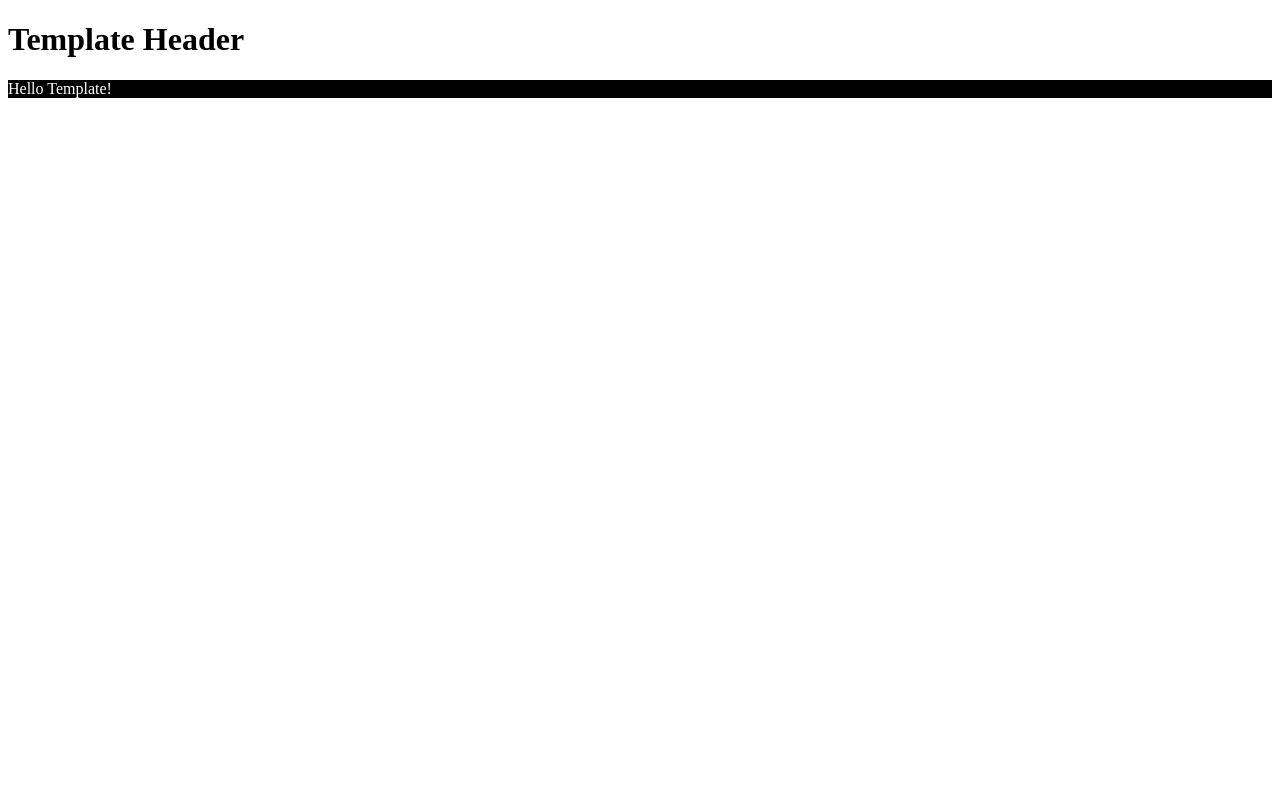
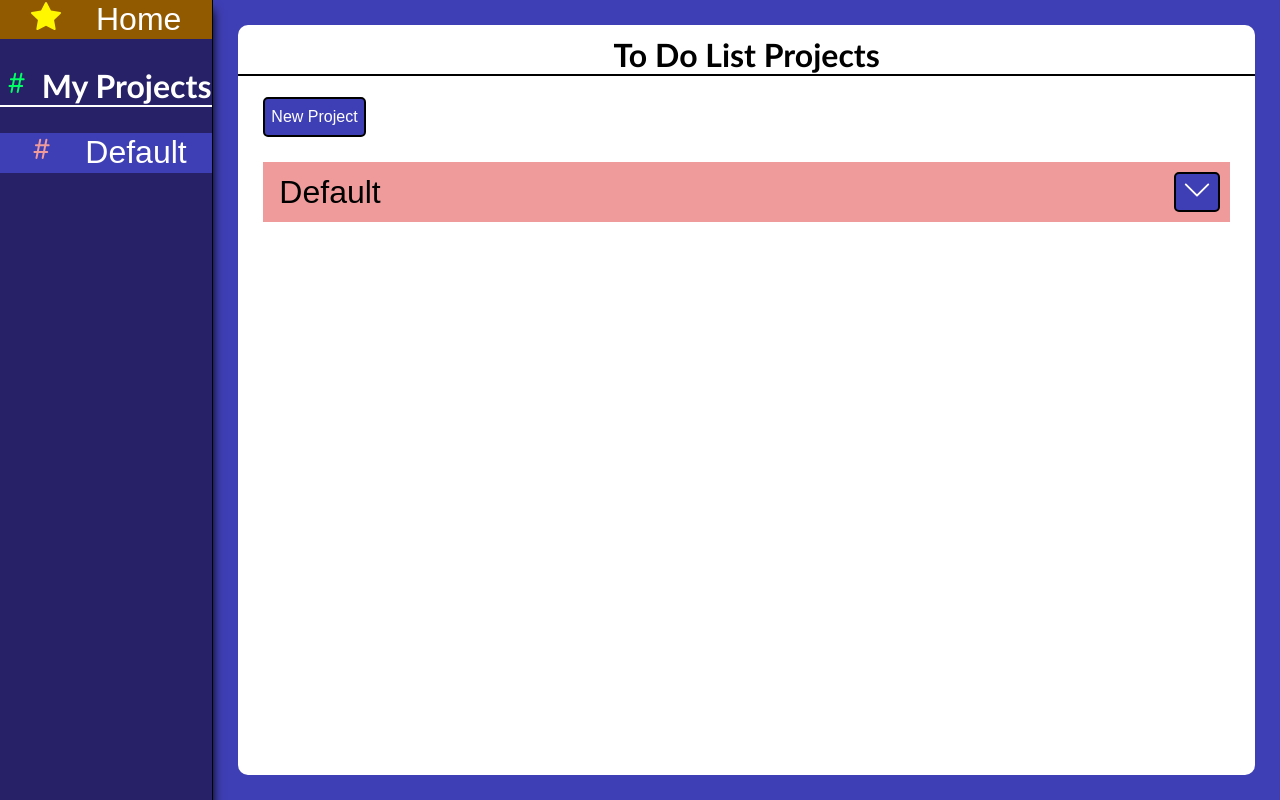
Before and after one commit to conkliniam/todo-list, a website built with webpack: page src/index.html in a window 1280 px wide. Built offline with nearby package versions, Linux system fonts and the light colour scheme.

Commit message:
Add initial structure with some implementation
Implementation includes a sidebar with a home and
projects along with the ability to add new projects
to the app from the home page and navigate to pages
for the projects.

```diff
--- /dev/null
+++ b/src/controllers/projectController.js
@@ -0,0 +1,17 @@
+import Project from "../models/project";
+
+const projects = [];
+
+function getSavedProjects() {
+  const defaultProject = new Project("Default", 0, "#ef9b9b");
+  projects.push(defaultProject);
+  return projects;
+}
+
+function addProject(name, color) {
+  const newProject = new Project(name, projects.length, color);
+  projects.push(newProject);
+  return newProject;
+}
+
+export { getSavedProjects, addProject };
--- a/src/index.html
+++ b/src/index.html
@@ -3,10 +3,47 @@
   <head>
     <meta charset="UTF-8" />
     <meta name="viewport" content="width=device-width, initial-scale=1.0" />
-    <title>Template</title>
+    <title>To Do Lists</title>
   </head>
   <body>
-    <header><h1>Template Header</h1></header>
+    <div id="sidebar">
+      <button id="home-button" class="nav-item sidebar-text">
+        <svg
+          xmlns="http://www.w3.org/2000/svg"
+          width="30"
+          height="30"
+          fill="currentColor"
+          class="bi bi-star-fill"
+          viewBox="0 0 16 16"
+        >
+          <path
+            d="M3.612 15.443c-.386.198-.824-.149-.746-.592l.83-4.73L.173 6.765c-.329-.314-.158-.888.283-.95l4.898-.696L7.538.792c.197-.39.73-.39.927 0l2.184 4.327 4.898.696c.441.062.612.636.282.95l-3.522 3.356.83 4.73c.078.443-.36.79-.746.592L8 13.187l-4.389 2.256z"
+          />
+        </svg>
+        Home
+      </button>
+      <div id="my-projects">
+        <h2 class="sidebar-text title">
+          <span id="first-hashtag">
+            <svg
+              class="hashtag"
+              xmlns="http://www.w3.org/2000/svg"
+              width="30"
+              height="30"
+              fill="currentColor"
+              class="bi bi-hash"
+              viewBox="0 0 16 16"
+            >
+              <path
+                d="M8.39 12.648a1 1 0 0 0-.015.18c0 .305.21.508.5.508.266 0 .492-.172.555-.477l.554-2.703h1.204c.421 0 .617-.234.617-.547 0-.312-.188-.53-.617-.53h-.985l.516-2.524h1.265c.43 0 .618-.227.618-.547 0-.313-.188-.524-.618-.524h-1.046l.476-2.304a1 1 0 0 0 .016-.164.51.51 0 0 0-.516-.516.54.54 0 0 0-.539.43l-.523 2.554H7.617l.477-2.304c.008-.04.015-.118.015-.164a.51.51 0 0 0-.523-.516.54.54 0 0 0-.531.43L6.53 5.484H5.414c-.43 0-.617.22-.617.532s.187.539.617.539h.906l-.515 2.523H4.609c-.421 0-.609.219-.609.531s.188.547.61.547h.976l-.516 2.492c-.008.04-.015.125-.015.18 0 .305.21.508.5.508.265 0 .492-.172.554-.477l.555-2.703h2.242zm-1-6.109h2.266l-.515 2.563H6.859l.532-2.563z"
+              />
+            </svg>
+          </span>
+          My Projects
+        </h2>
+        <div id="project-list"></div>
+      </div>
+    </div>
     <div id="content"></div>
   </body>
 </html>
--- a/src/index.js
+++ b/src/index.js
@@ -1,6 +1,12 @@
 import "./styles.css";
+import { getSavedProjects } from "./controllers/projectController";
+import { updateProjectSidebar } from "./views/projectView";
+import { loadHomePage } from "./views/homeView";
 
-const content = document.querySelector("#content");
-const p = document.createElement("p");
-p.textContent = "Hello Template!";
-content.appendChild(p);
+const projects = getSavedProjects();
+const homeButton = document.querySelector("#home-button");
+updateProjectSidebar(projects);
+
+homeButton.addEventListener("click", () => loadHomePage(projects));
+
+loadHomePage(projects);
--- /dev/null
+++ b/src/models/project.js
@@ -0,0 +1,26 @@
+class Project {
+  todoItems = [];
+
+  constructor(name, id, color) {
+    this.name = name;
+    this.id = `project-${id}`;
+    this.color = color;
+  }
+
+  getTodoItems() {
+    return this.todoItems;
+  }
+
+  addTodoItem(todoItem) {
+    this.todoItems.push(todoItem);
+  }
+
+  removeTodoItem(todoItem) {
+    if (this.todoItems.includes(todoItem)) {
+      let index = this.todoItems.findIndex(todoItem);
+      this.todoItems.splice(index, 1);
+    }
+  }
+}
+
+export default Project;
--- a/src/styles.css
+++ b/src/styles.css
@@ -1,4 +1,163 @@
+:root {
+  --theme-blue: rgb(63, 63, 181);
+  --theme-dark-blue: rgb(39, 34, 103);
+  --theme-orange: rgb(146, 90, 0);
+}
+
+body {
+  margin: 0;
+  padding: 0;
+  display: grid;
+  grid-template-columns: 1fr 5fr;
+  min-height: 100vh;
+  color: white;
+  background-color: var(--theme-blue);
+  font-family: "Gill Sans", "Gill Sans MT", Calibri, "Trebuchet MS", sans-serif;
+}
+
+button:hover,
+input[type="color"]:hover {
+  cursor: pointer;
+}
+
+#sidebar {
+  background-color: var(--theme-dark-blue);
+  border-right: 1px solid black;
+  box-shadow: 0px 10px 10px black;
+}
+
+.sidebar-text {
+  font-size: 2rem;
+  display: flex;
+  align-items: start;
+  justify-content: space-evenly;
+  gap: 10px;
+}
+
+.nav-item {
+  width: 100%;
+  cursor: pointer;
+  background-color: var(--theme-blue);
+  color: white;
+  border: none;
+}
+
+.nav-item:hover {
+  background-color: var(--theme-orange);
+}
+
+.current-nav {
+  background-color: rgb(131, 133, 66);
+}
+
+#home-button svg {
+  color: rgb(255, 247, 0);
+}
+
+#my-projects > .title {
+  border-bottom: 2px solid white;
+}
+
+#first-hashtag {
+  color: rgb(0, 255, 98);
+}
+
 #content {
+  margin: 25px;
+  background-color: white;
+  color: black;
+  border-radius: 10px;
+}
+
+.content-title {
+  text-align: center;
+  border-bottom: 2px solid black;
+  padding-top: 10px;
+  margin-top: 0;
+  border-radius: 10px 10px 0 0;
+}
+
+.home-header {
+  display: flex;
+  flex-direction: row;
+  justify-content: space-between;
+}
+
+.home-project {
+  margin: 25px;
+  padding: 10px;
+}
+
+.home-todo-list {
+  background-color: rgba(255, 255, 255, 0.5);
+  padding-top: 5px;
+  padding-bottom: 5px;
+}
+
+.home-todo-list > li {
+  padding-top: 5px;
+  padding-bottom: 5px;
+}
+
+.name-button {
+  width: 95%;
+  text-align: left;
+  font-size: 2rem;
+  background-color: rgba(255, 255, 255, 0);
+  border: none;
+  border-radius: 5px;
+}
+
+.name-button:hover {
+  background-color: rgba(255, 255, 255, 0.5);
+}
+
+.display-none {
+  display: none;
+}
+
+.blue-button {
   color: white;
+  background-color: var(--theme-blue);
+}
+
+.blue-button:hover {
+  background-color: var(--theme-orange);
+}
+
+.white-button,
+.blue-button {
+  margin-left: 25px;
+  height: 40px;
+  min-width: max-content;
+  font-size: 1rem;
+  border-radius: 5px;
+  border: 2px solid black;
+}
+
+.white-button:hover {
   background-color: black;
+  color: white;
 }
+
+.form-row {
+  display: grid;
+  grid-template-columns: 1fr 1fr;
+  grid-template-rows: 40px;
+  padding-top: 15px;
+  font-size: 1rem;
+}
+
+input[type="color"] {
+  width: 100%;
+  height: 100%;
+}
+
+input[type="text"] {
+  font-size: 1.5rem;
+}
+
+label {
+  margin-left: 25px;
+  font-size: 1.5rem;
+}
--- /dev/null
+++ b/src/views/homeView.js
@@ -0,0 +1,82 @@
+import { clearContent, clearCurrentNav } from "./viewHelper";
+import { getTodoItemList } from "./todoListView";
+import { loadProjectPage } from "./projectView";
+import { getProjectDialog } from "./newProjectView";
+import { addProject } from "../controllers/projectController";
+import { addProjectToSidebar } from "./projectView";
+import chevronDown from "../images/chevron-down.svg";
+import chevronUp from "../images/chevron-up.svg";
+
+function loadHomePage(projects) {
+  clearContent();
+  clearCurrentNav();
+  const homeButton = document.querySelector("#home-button");
+  const content = document.querySelector("#content");
+  const [dialog, nameInput, colorInput, submitButton] = getProjectDialog();
+  homeButton.classList.toggle("current-nav");
+
+  const title = document.createElement("h1");
+  const addButton = document.createElement("button");
+
+  title.className = "content-title";
+  title.textContent = "To Do List Projects";
+  addButton.className = "blue-button";
+  addButton.textContent = "New Project";
+
+  content.appendChild(title);
+  content.appendChild(addButton);
+
+  for (const project of projects) {
+    addProjectToHomePage(project, content);
+  }
+
+  addButton.addEventListener("click", () => {
+    dialog.open = true;
+  });
+  submitButton.addEventListener("click", () => {
+    const newProject = addProject(nameInput.value, colorInput.value);
+    addProjectToSidebar(newProject);
+    addProjectToHomePage(newProject, content);
+  });
+  content.appendChild(dialog);
+}
+
+function addProjectToHomePage(project, content) {
+  const container = document.createElement("div");
+  const header = document.createElement("div");
+  const nameButton = document.createElement("button");
+  const expand = document.createElement("img");
+  const collapse = document.createElement("img");
+  const todoItemContainer = getTodoItemList(project.getTodoItems());
+  const expandButton = document.createElement("button");
+
+  container.className = "home-project";
+  container.style.backgroundColor = project.color;
+  header.className = "home-header";
+  nameButton.className = "name-button";
+  expandButton.className = "blue-button";
+  nameButton.textContent = project.name;
+  expand.src = chevronDown;
+  collapse.src = chevronUp;
+  collapse.classList.toggle("display-none");
+  todoItemContainer.classList.toggle("display-none");
+
+  expandButton.appendChild(expand);
+  expandButton.appendChild(collapse);
+
+  expandButton.addEventListener("click", () => {
+    expand.classList.toggle("display-none");
+    collapse.classList.toggle("display-none");
+    todoItemContainer.classList.toggle("display-none");
+  });
+
+  nameButton.addEventListener("click", () => loadProjectPage(project));
+
+  header.appendChild(nameButton);
+  header.appendChild(expandButton);
+  container.appendChild(header);
+  container.appendChild(todoItemContainer);
+  content.appendChild(container);
+}
+
+export { loadHomePage };
--- /dev/null
+++ b/src/views/newProjectView.js
@@ -0,0 +1,63 @@
+function getProjectDialog(project = undefined) {
+  const dialog = document.createElement("dialog");
+  const form = document.createElement("form");
+  const formTitle = document.createElement("h2");
+  const nameLabel = document.createElement("label");
+  const nameInput = document.createElement("input");
+  const nameDiv = document.createElement("div");
+  const colorLabel = document.createElement("label");
+  const colorInput = document.createElement("input");
+  const colorDiv = document.createElement("div");
+  const cancelButton = document.createElement("button");
+  const submitButton = document.createElement("button");
+  const buttonDiv = document.createElement("div");
+
+  form.method = "dialog";
+
+  formTitle.textContent = "New Project";
+
+  nameInput.id = "project-name";
+  nameInput.name = "project-name";
+  nameInput.type = "text";
+
+  colorInput.id = "project-color";
+  colorInput.name = "project-color";
+  colorInput.type = "color";
+
+  nameLabel.for = "project-name";
+  nameLabel.textContent = "Project Name:";
+
+  colorLabel.for = "project-color";
+  colorLabel.textContent = "Project Color:";
+
+  cancelButton.className = "white-button";
+  cancelButton.textContent = "Cancel";
+
+  submitButton.className = "blue-button";
+  submitButton.id = "submit-project";
+  submitButton.textContent = "Add";
+
+  nameDiv.className = "form-row";
+  colorDiv.className = "form-row";
+  buttonDiv.className = "form-row";
+
+  nameDiv.appendChild(nameLabel);
+  nameDiv.appendChild(nameInput);
+  colorDiv.appendChild(colorLabel);
+  colorDiv.appendChild(colorInput);
+  buttonDiv.appendChild(cancelButton);
+  buttonDiv.appendChild(submitButton);
+  form.appendChild(formTitle);
+  form.appendChild(nameDiv);
+  form.appendChild(colorDiv);
+  form.appendChild(buttonDiv);
+
+  cancelButton.addEventListener("click", () => {
+    dialog.open = false;
+  });
+
+  dialog.appendChild(form);
+  return [dialog, nameInput, colorInput, submitButton];
+}
+
+export { getProjectDialog };
--- /dev/null
+++ b/src/views/projectView.js
@@ -0,0 +1,50 @@
+import { clearContent, clearCurrentNav } from "./viewHelper";
+
+const container = document.querySelector("#project-list");
+const hashtag = document.querySelector(".hashtag");
+
+function updateProjectSidebar(projects) {
+  container.innerHTML = "";
+
+  for (const project of projects) {
+    addProjectToSidebar(project);
+  }
+}
+
+function addProjectToSidebar(project) {
+  const button = document.createElement("button");
+  const hashCopy = hashtag.cloneNode(true);
+  const hashSpan = document.createElement("span");
+  const span = document.createElement("span");
+
+  button.classList.add("nav-item");
+  button.classList.add("sidebar-text");
+  button.id = `${project.id}-button`;
+  hashSpan.style.color = project.color;
+  span.textContent = project.name;
+
+  hashSpan.appendChild(hashCopy);
+  button.appendChild(hashSpan);
+  button.appendChild(span);
+  container.appendChild(button);
+
+  button.addEventListener("click", () => loadProjectPage(project));
+}
+
+function loadProjectPage(project) {
+  clearContent();
+  clearCurrentNav();
+
+  const projectButton = document.querySelector(`#${project.id}-button`);
+  const content = document.querySelector("#content");
+  projectButton.classList.toggle("current-nav");
+
+  const title = document.createElement("h1");
+  title.className = "content-title";
+  title.style.backgroundColor = project.color;
+  title.textContent = `${project.name}`;
+
+  content.appendChild(title);
+}
+
+export { updateProjectSidebar, addProjectToSidebar, loadProjectPage };
--- /dev/null
+++ b/src/views/todoListView.js
@@ -0,0 +1,32 @@
+function getTodoItemList(todoItems) {
+  const container = document.createElement("ul");
+  container.className = "home-todo-list";
+  const sortedTodos = [...todoItems].sort((a, b) => a.dueDate - b.dueDate);
+
+  if (sortedTodos.length === 0) {
+    const listItem = document.createElement("li");
+    const span = document.createElement("span");
+    const addButton = document.createElement("button");
+
+    span.textContent = "There are no To Do items for this project.";
+    addButton.textContent = "New To Do";
+    addButton.className = "white-button";
+
+    listItem.appendChild(span);
+    listItem.appendChild(addButton);
+    container.appendChild(listItem);
+
+    return container;
+  }
+
+  for (const todoItem of sortedTodos) {
+    const listItem = document.createElement("li");
+    listItem.textContent = todoItem.getListText();
+    listItem.className = todoItem.priority;
+    container.appendChild(listItem);
+  }
+
+  return container;
+}
+
+export { getTodoItemList };
--- /dev/null
+++ b/src/views/viewHelper.js
@@ -0,0 +1,14 @@
+function clearContent() {
+  const content = document.querySelector("#content");
+  content.innerHTML = "";
+}
+
+function clearCurrentNav() {
+  const currentNav = document.querySelector(".current-nav");
+
+  if (currentNav) {
+    currentNav.classList.toggle("current-nav");
+  }
+}
+
+export { clearContent, clearCurrentNav };
--- a/webpack.dev.js
+++ b/webpack.dev.js
@@ -6,5 +6,6 @@ module.exports = merge(common, {
   devtool: "inline-source-map",
   devServer: {
     static: "./dist",
+    watchFiles: ["./src/index.html"],
   },
 });
```
Also changed, not shown: package.json (+5 -2 lines), src/models/todoItem.js (added, +18 -0 lines), src/images/chevron-down.svg (added), src/images/chevron-up.svg (added), 1 other file.
